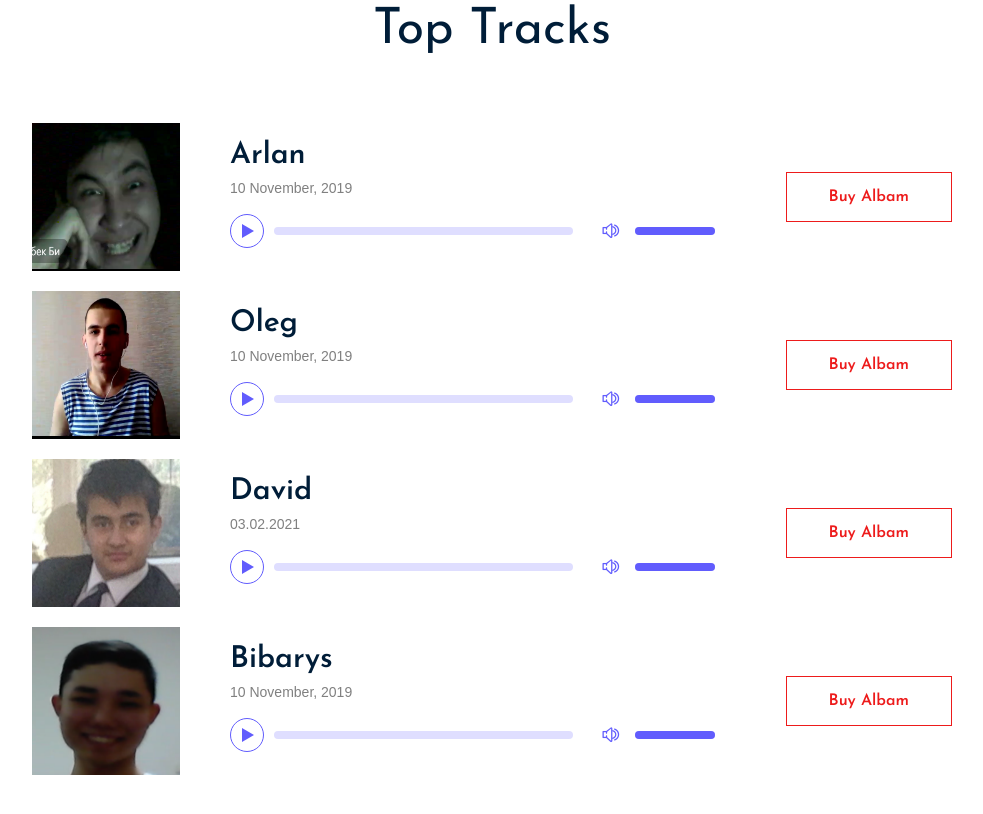
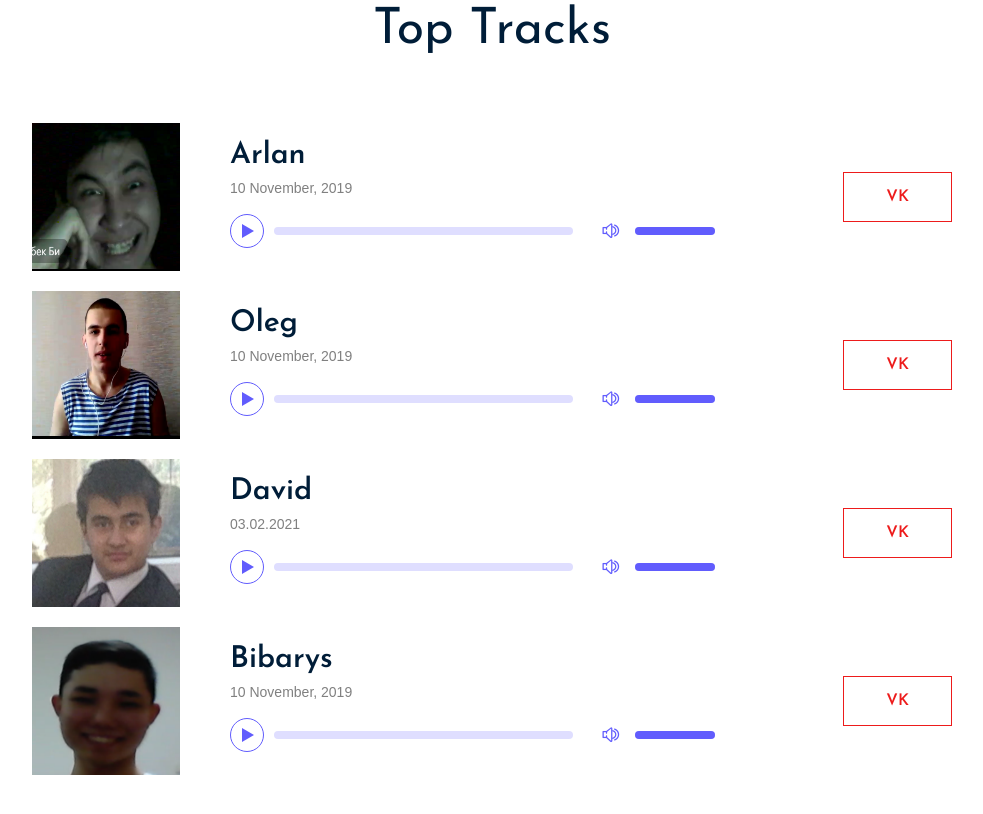
Before and after one commit to Abenteur3r/gayclub, a plain HTML site: page index.html in a window 1280 px wide. Shown: the part 2126-2940 px from the top of the page, without its empty margins (148-1131 px from the left). Drawn offline with nearby package versions, Linux system fonts and the light colour scheme; files whose address does not match are found by name; a web font is replaced by a local one.

Commit message:
Update index.html

```diff
--- a/index.html
+++ b/index.html
@@ -282,7 +282,7 @@
                                 </div>
                                 <div class="col-xl-3 col-md-3">
                                     <div class="music_btn">
-                                            <a href="#" class="boxed-btn">buy albam</a>
+                                            <a href="https://vk.com/arlan4ik09" class="boxed-btn">VK</a>
                                     </div>
                                 </div>
                     </div>
@@ -310,7 +310,7 @@
                                 </div>
                                 <div class="col-xl-3 col-md-3">
                                     <div class="music_btn">
-                                            <a href="#" class="boxed-btn">buy albam</a>
+                                            <a href="https://vk.com/baydelspaher" class="boxed-btn">VK</a>
                                     </div>
                                 </div>
                     </div>
@@ -338,7 +338,7 @@
                                 </div>
                                 <div class="col-xl-3 col-md-3">
                                     <div class="music_btn">
-                                            <a href="#" class="boxed-btn">buy albam</a>
+                                            <a href="https://vk.com/dav1djan" class="boxed-btn">VK</a>
                                     </div>
                                 </div>
                     </div>
@@ -366,7 +366,7 @@
                                 </div>
                                 <div class="col-xl-3 col-md-3">
                                     <div class="music_btn">
-                                            <a href="#" class="boxed-btn">buy albam</a>
+                                            <a href="https://vk.com/bib4rys" class="boxed-btn">VK</a>
                                     </div>
                                 </div>
                     </div>
```
